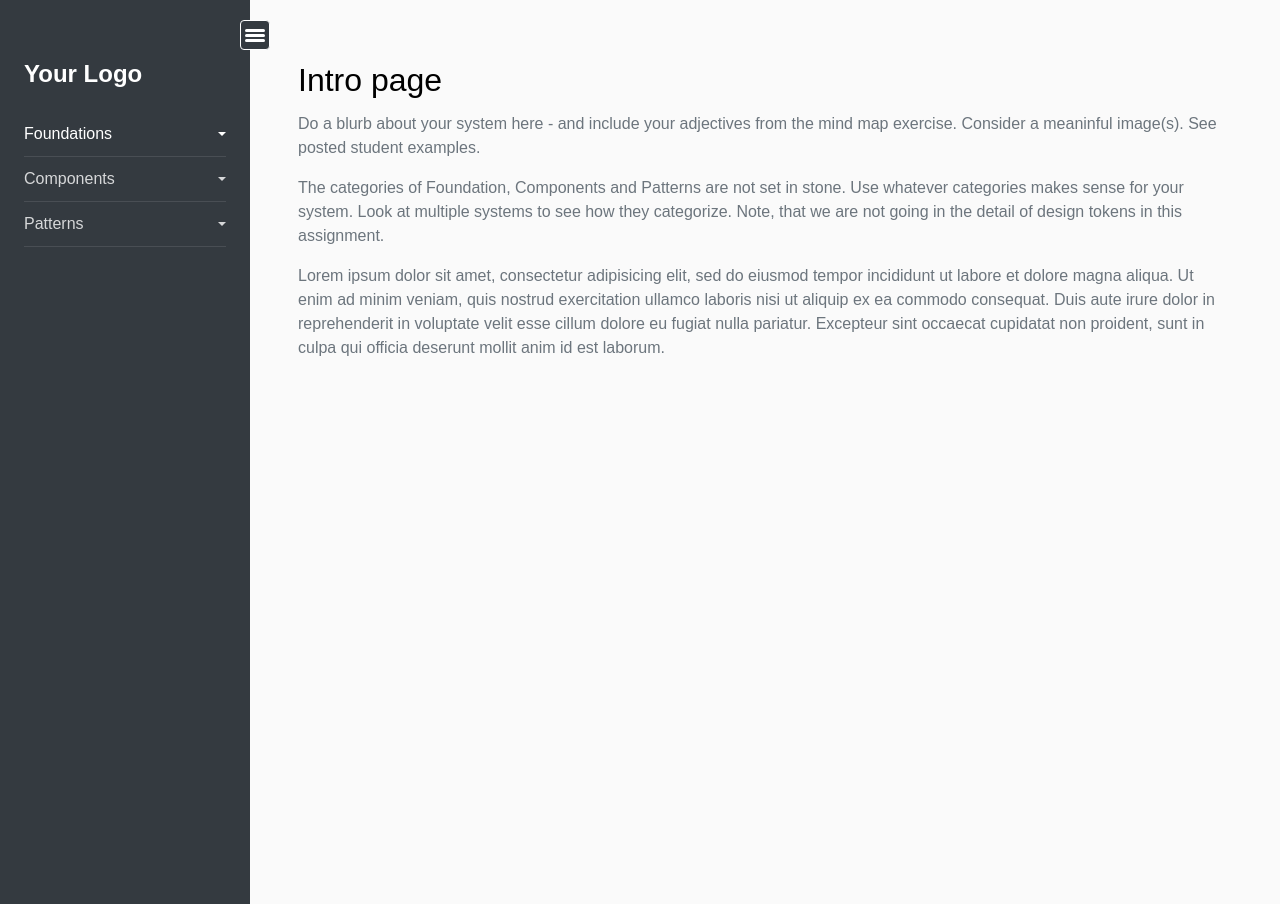
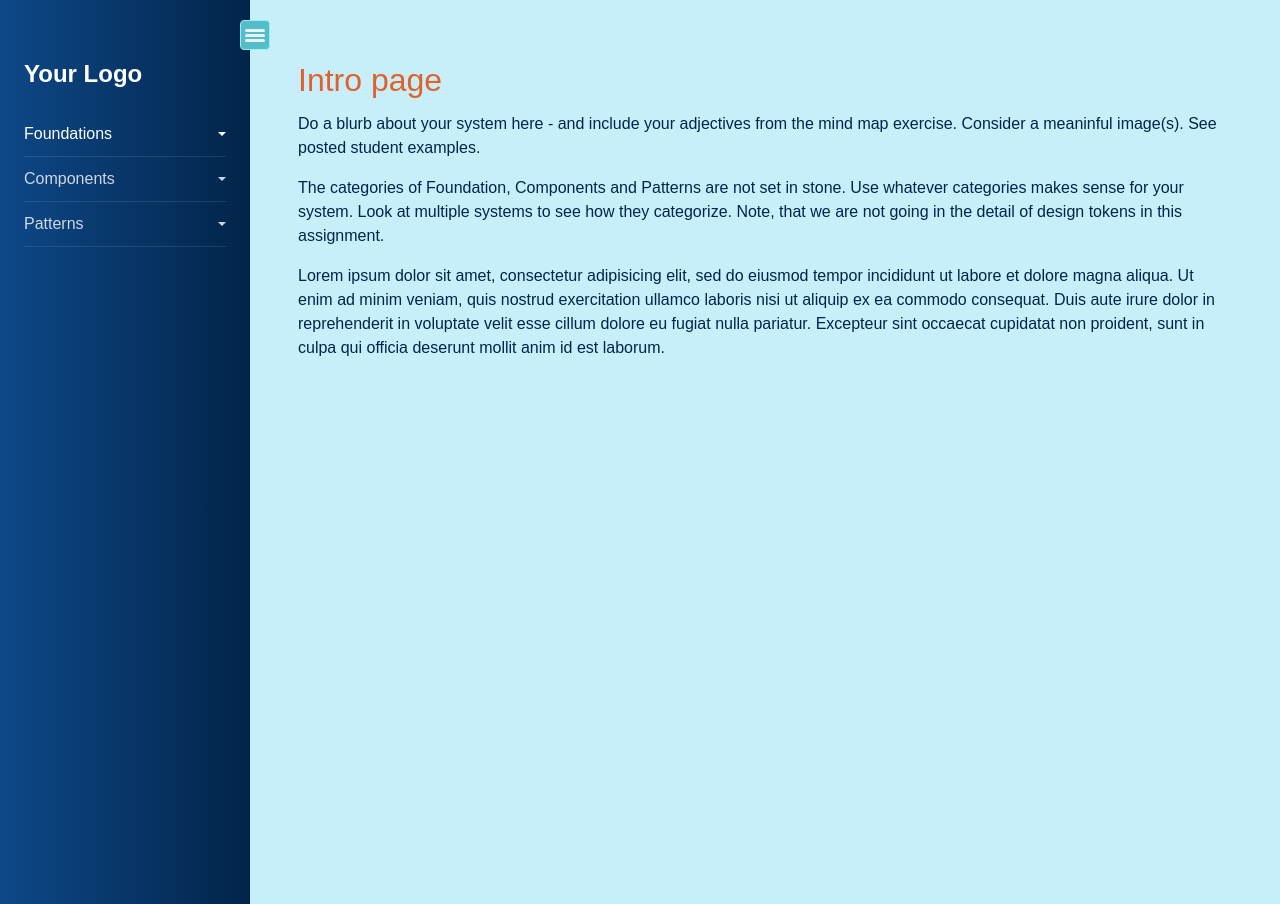
Before and after one commit to anhbien/hci472-phase2, a plain HTML site: page index.html in a window 1280 px wide. Drawn offline with Linux system fonts and the light colour scheme.

Commit message:
Updated style

```diff
--- a/css/style.css
+++ b/css/style.css
@@ -1,23 +1,31 @@
+/* Color Pattern */
+/*
+  Midnight blue: #022449
+  Orange: #DF622C
+  Sky blue: #55BDCA
+  Light blue: #91F2E9
+  Gray blue: #C8EFF9
+*/
 body {
   margin: 0;
   font-family:Avenir Next, Arial, Helvetica, sans-serif;
- font-size: 1rem;
+  font-size: 1rem;
   font-weight: 400;
   line-height: 1.5;
   font-weight: normal;
-  background: #fafafa;
-  color: #6c757d; }
+  background: #C8EFF9;
+  color: #022449; }
 
 p {
   margin-top: 0;
   margin-bottom: 1rem; }
 
 a {
-  color: #007bff;
+  color: #DF622C;
   text-decoration: none;
   background-color: transparent; }
   a:hover {
-    color: #0056b3;
+    color: #992703;
     text-decoration: none; }
 
 h1, h2, h3, h4, h5
@@ -48,7 +56,7 @@ h1, h2, h3, h4, h5,
   line-height: 1.5;
   font-weight: 400;
   font-family: "Poppins", Arial, sans-serif;
-  color: #000; }
+  color: #DF622C; }
 
 .list-unstyled {
   padding-left: 0;
@@ -78,7 +86,7 @@ h1, h2, h3, h4, h5,
   margin:2px;
   height: 3px;
   width:20px;
-  background: #fff;
+  background: rgb(230, 243, 255);
   border-radius: 2px;
 }
 
@@ -281,7 +289,8 @@ h1, h2, h3, h4, h5,
 #sidebar {
   min-width: 250px;
   max-width: 250px;
-  background: #343a40;
+  background: rgb(14,72,136);
+  background: linear-gradient(90deg, rgba(14,72,136,1) 0%, rgba(2,36,73,1) 100%);
   color: #fff;
   -webkit-transition: all 0.3s;
   -o-transition: all 0.3s;
@@ -311,7 +320,7 @@ h1, h2, h3, h4, h5,
       color: rgba(255, 255, 255, 0.8);
       border-bottom: 1px solid rgba(255, 255, 255, 0.1); }
       #sidebar ul li a:hover {
-        color: #fff; }
+        color: #91F2E9; }
     #sidebar ul li.active > a {
       background: transparent;
       color: #fff; }
@@ -344,11 +353,11 @@ h1, h2, h3, h4, h5,
       height: 40px;
       border-radius: 10%; }
       #sidebar .custom-menu .toggle-btn {
-        background: #343a40;
-        border-color: #fff; }
+        background: #55BDCA;
+        border-color: #91F2E9; }
       #sidebar .custom-menu .toggle-btn:hover, #sidebar .custom-menu .btn:focus {
-          background: #000 !important;
-          border-color: #fff !important; }
+          background: #54B5BF !important;
+          border-color: #91F2E9 !important; }
 
 
 /*Side Menu Toggles*/
```
